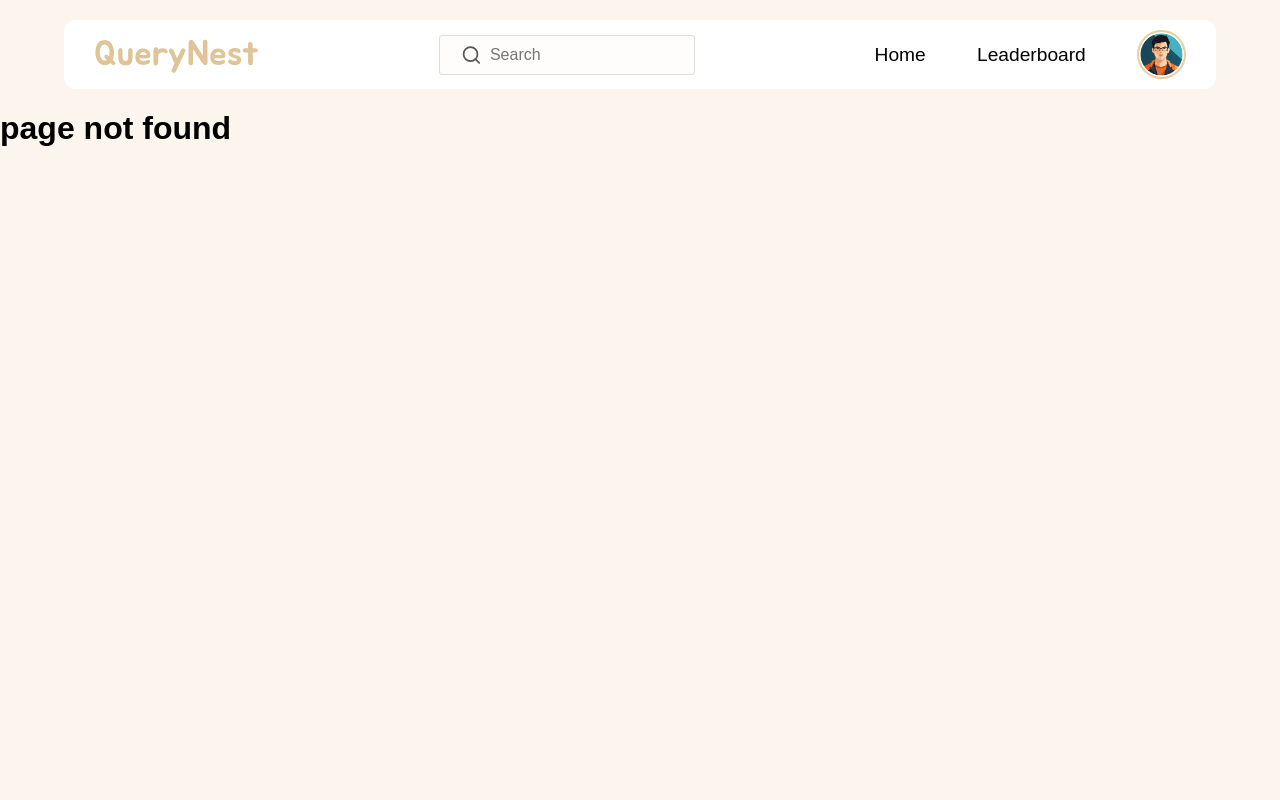
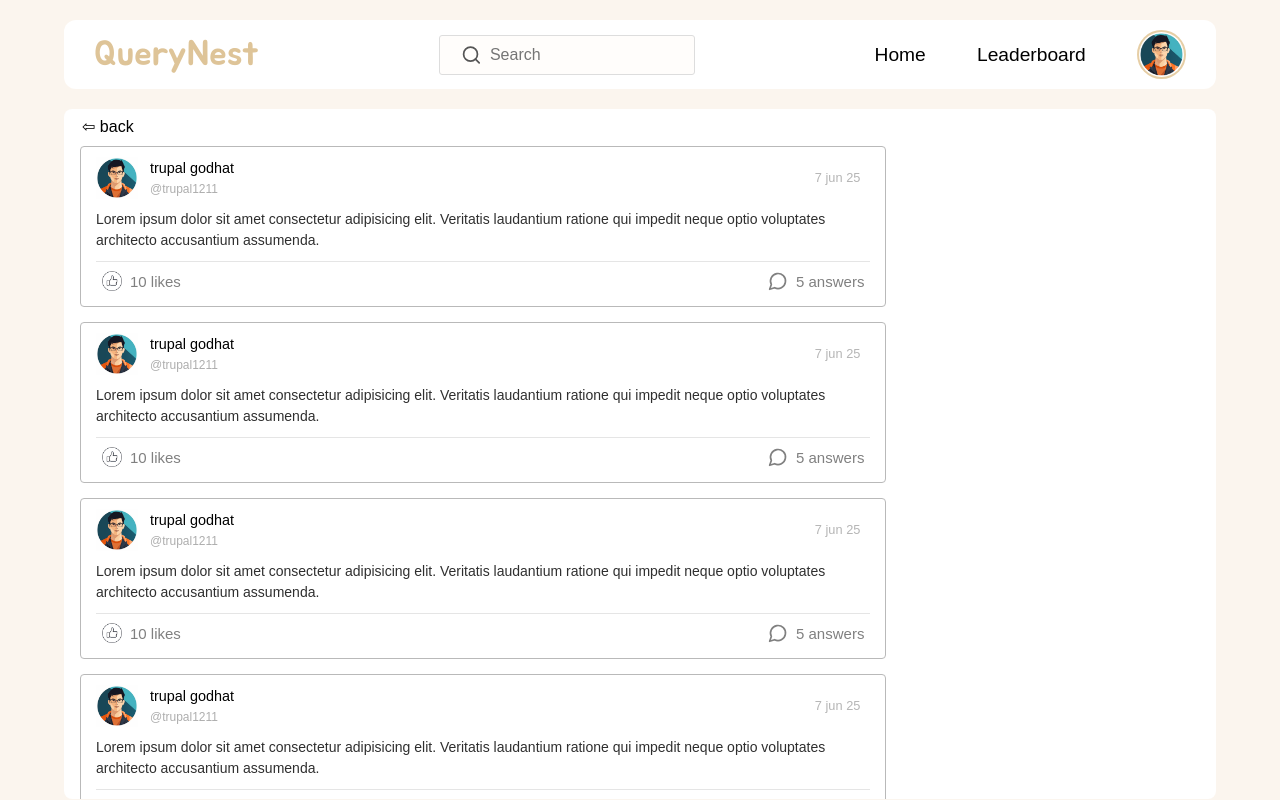
Before and after one commit to trupal1211/QueryNest, a React (Vite) app in the folder FrontEnd/: page /user-querys in a window 1280 px wide. Before the commit this address had no page. Built offline with nearby package versions, Linux system fonts and the light colour scheme; a web font is replaced by a local one.

Commit message:
added UserQnA UI Component

```diff
--- a/FrontEnd/src/component/Home/Home.module.css
+++ b/FrontEnd/src/component/Home/Home.module.css
@@ -363,6 +363,16 @@ span{
 
 
 
+/* ====================  UserQnA =========================== */
+
+.queryContainer .query{
+    border: 1px solid rgb(185, 185, 185) !important;
+    border-radius: 4px !important;
+}
+
+.queryContainer .query::before{
+    border: 0;
+}
 
 
 
--- /dev/null
+++ b/FrontEnd/src/component/Profile/UserQnA.jsx
@@ -0,0 +1,38 @@
+import styles from '../Home/Home.module.css'
+import stylex from '../Home/QueryDetails.module.css'
+import { useNavigate } from 'react-router-dom'
+import { Query , Answer } from '../../component/components';
+
+function UserQnA() {
+
+    let navigate = useNavigate()
+
+    return (
+        <>
+            <div className="main_container bg-white">
+                <div className={stylex.page_header}>
+                    <p onClick={() => { navigate(-1) }} className={stylex.backbtn}> ⇦ back</p>
+                </div>
+
+                <div className={styles.queryContainer}>
+                <Query></Query>
+                <Query></Query>
+                <Query></Query>
+                <Query></Query>
+                <Query></Query>
+                <Query></Query>
+                </div>
+
+                <Answer></Answer>
+                <Answer></Answer>
+                <Answer></Answer>
+                <Answer></Answer>
+                <Answer></Answer>
+                <Answer></Answer>
+
+            </div>
+        </>
+    )
+}
+
+export default UserQnA
--- a/FrontEnd/src/component/components.js
+++ b/FrontEnd/src/component/components.js
@@ -15,5 +15,6 @@ import UserRow from "./Leaderboard/UserRow";
 import Profile from './Profile/Profile';
 import Archievement from "./Profile/Archievement";
 import EditProfile from "./Profile/EditProfile";
+import UserQnA from "./Profile/UserQnA";
 
-export {SignUp,LogIn,VerifyOtp,Navbar,Home,Leaderboard,Profile,Archievement,QueryDetails,EditProfile,UserRow,Query,Answer}
+export {SignUp,LogIn,VerifyOtp,Navbar,Home,Leaderboard,Profile,Archievement,QueryDetails,EditProfile,UserRow,Query,Answer,UserQnA}
--- a/FrontEnd/src/main.jsx
+++ b/FrontEnd/src/main.jsx
@@ -1,7 +1,7 @@
 import { StrictMode } from 'react'
 import { createRoot } from 'react-dom/client'
 import { createBrowserRouter, createRoutesFromElements, Route , RouterProvider } from 'react-router-dom'
-import { SignUp,LogIn,VerifyOtp,Home,Leaderboard,Profile,QueryDetails,EditProfile } from './component/components.js'
+import { SignUp,LogIn,VerifyOtp,Home,Leaderboard,Profile,QueryDetails,EditProfile,UserQnA} from './component/components.js'
 import './index.css'
 import App from './App.jsx'
 
@@ -16,6 +16,8 @@ const router = createBrowserRouter(
       <Route path="leaderboard" element={ <Leaderboard/> } />
       <Route path="profile" element={ <Profile/> } />
       <Route path='edit-profile' element={<EditProfile/>}/>
+      <Route path="user-querys" element={ <UserQnA/> } />
+      <Route path="user-answers" element={ <UserQnA/> } />
       <Route path="*" element={ <h1>page not found</h1>  } />
     </Route>
   )
```
